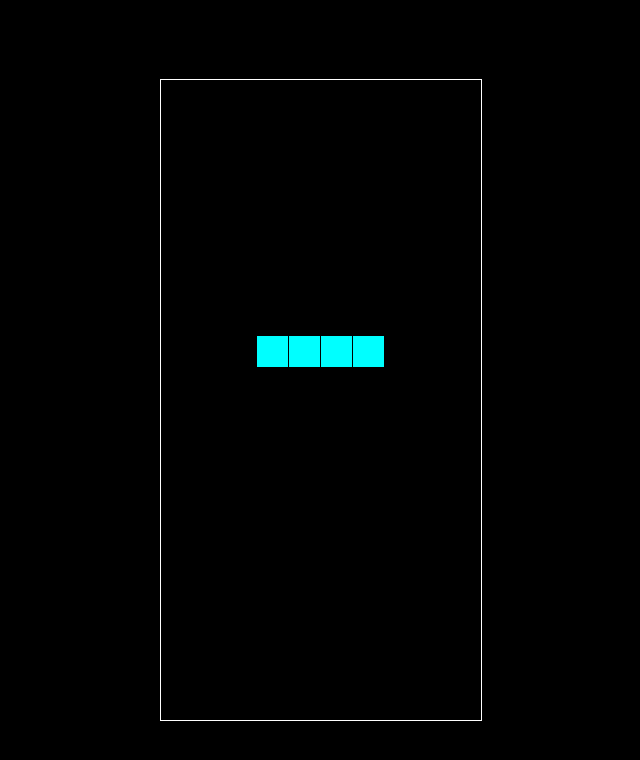
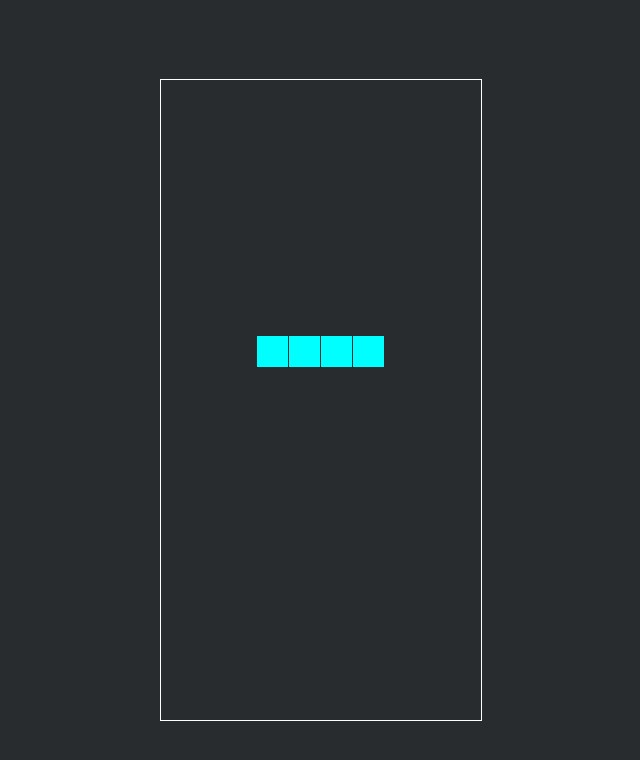
Before and after one commit to farkasadamattila/Project_JS, a plain HTML site: page Webpage/Tetris/index.html in a window 1280 px wide. Shown: the whole page, without its empty margins (319-959 px from the left). Drawn offline with Linux system fonts and the light colour scheme.

Commit message:
Change Homepage iframe, Wordle and Tetris bg #3 #8 #9

```diff
--- a/Webpage/Szókitaláló/style.css
+++ b/Webpage/Szókitaláló/style.css
@@ -11,7 +11,7 @@ body{
   align-items: center;
   justify-content: center;
   min-height: 100vh;
-    background-color: #292c2f;
+  background-color: #292c2f;
 }
 .container{
   width: 440px;
--- a/Webpage/Tetris/style.css
+++ b/Webpage/Tetris/style.css
@@ -4,8 +4,8 @@ html, body {
 }
 
 body {
-  background: black;
-  display: flex;
+  background-color: #292c2f;
+    display: flex;
   align-items: center;
   justify-content: center;
 }
--- a/Webpage/wordle/style3.css
+++ b/Webpage/wordle/style3.css
@@ -1,6 +1,6 @@
 body {
     font-family: "Open Sans", sans-serif;
-    background-color: #202124;
+    background-color: #292c2f;
     color: white;
     margin: 0;
     display: flex;
```
Also changed, not shown: Webpage/index.html (+2 -1 lines).
